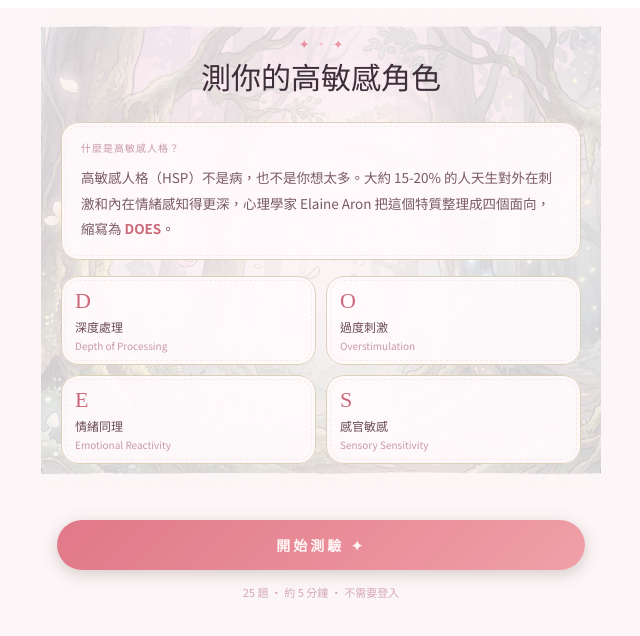
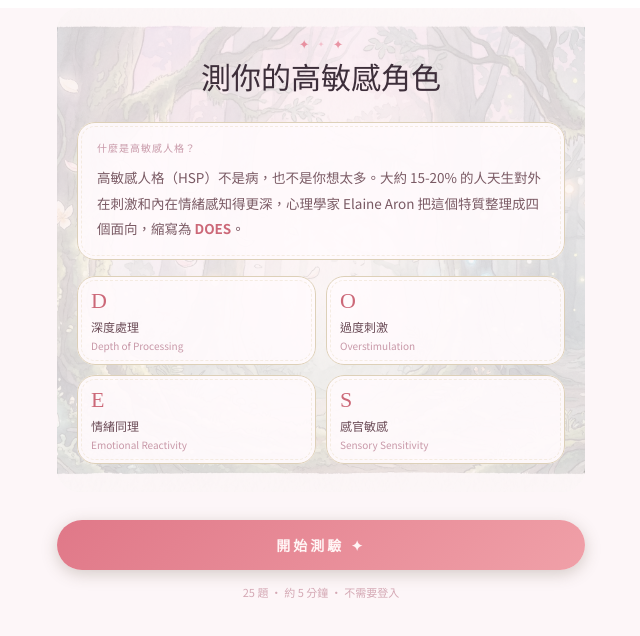
Before and after one commit to 83CC83/does-quiz, a Next.js app: page / in a window 1280 px wide. Shown: the top 636 px of the page, without its empty margins (319-959 px from the left). Built offline with nearby package versions, Linux system fonts and the light colour scheme; a web font is replaced by a local one.

Commit message:
adjust cover

```diff
--- a/app/page.jsx
+++ b/app/page.jsx
@@ -269,7 +269,7 @@ export default function DOESQuiz() {
         {step === "intro" && (
           <div style={{ animation: "fadeUp 0.6s ease-out", paddingTop: 0 }}>
             {/* cover image with all content overlaid */}
-            <div style={{ width: "calc(100% + 32px)", marginLeft: -16, marginBottom: 28, overflow: "hidden", position: "relative", borderRadius: 24,
+            <div style={{ width: "100%", marginBottom: 28, overflow: "hidden", position: "relative", borderRadius: 24,
               backgroundImage: "url('/images/cover.webp')", backgroundSize: "cover", backgroundPosition: "center top" }}>
               <div style={{ position: "absolute", inset: 0, background: "rgba(253,246,248,0.82)" }} />
               <div style={{ position: "relative", display: "flex", flexDirection: "column", padding: "28px 20px 28px" }}>
```
